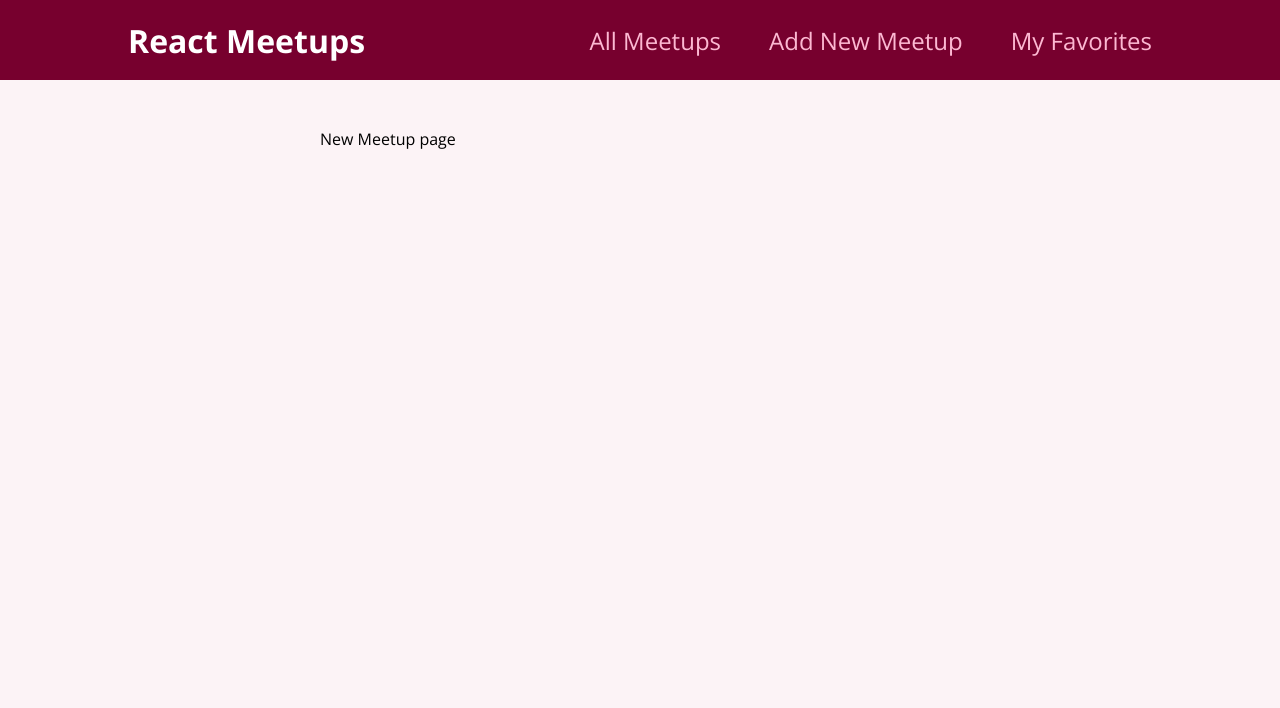
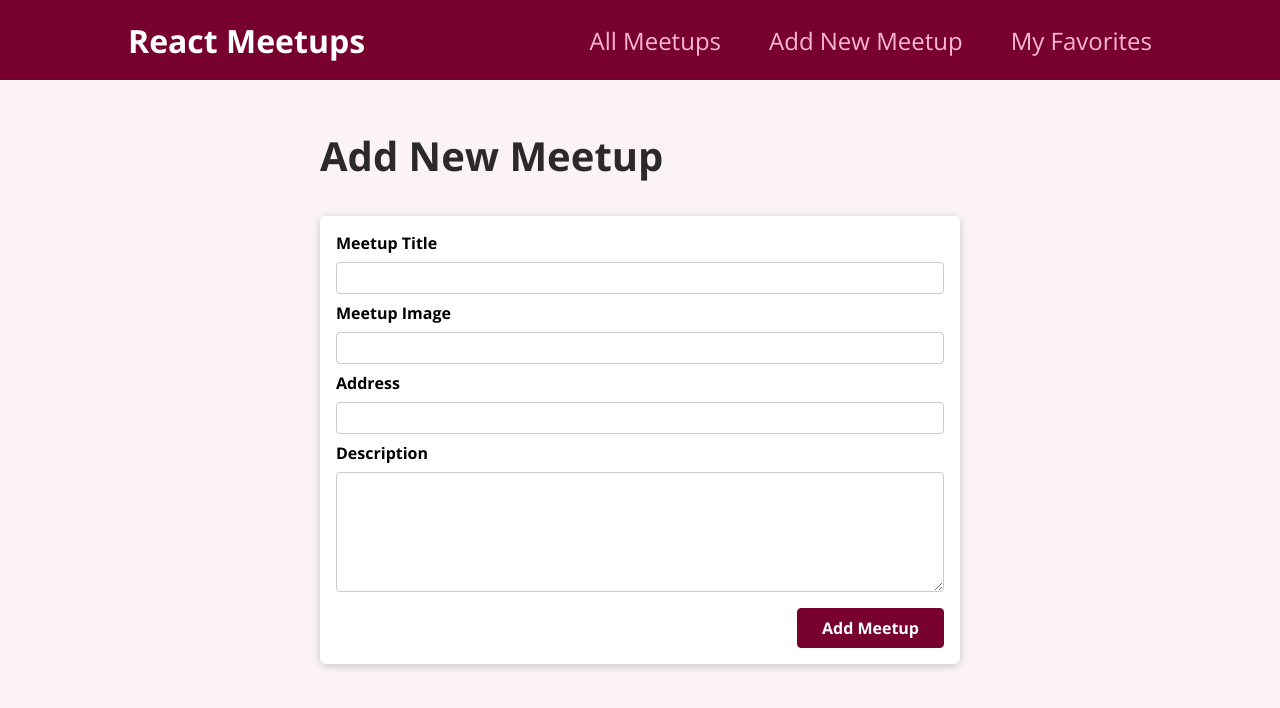
Before and after one commit to navidasadipur/reactCourseMeetup, a React (Create React App) app: page /new-meetup in a window 1280 px wide. Shown: the top 708 px of the page. Built offline with nearby package versions, Linux system fonts and the light colour scheme.

Commit message:
add new meetup form and post data to firebase api

```diff
--- /dev/null
+++ b/src/components/meetups/NewMeetupForm.js
@@ -0,0 +1,62 @@
+import { useRef } from "react";
+
+import Card from "../ui/Card";
+import classes from "./NewMeetupForm.module.css";
+
+function NewMeetupForm(props) {
+  const titleInputRef = useRef();
+  const imageInputRef = useRef();
+  const addressInputRef = useRef();
+  const descriptionInputRef = useRef();
+
+  function submitHandler(event) {
+    event.preventDefault();
+
+    const enteredTitle = titleInputRef.current.value;
+    const enteredImage = imageInputRef.current.value;
+    const enteredAddress = addressInputRef.current.value;
+    const enteredDescription = descriptionInputRef.current.value;
+
+    const meetupData = {
+        title: enteredTitle,
+        image: enteredImage,
+        address: enteredAddress,
+        description: enteredDescription
+    }
+
+    props.onAddMeetup(meetupData);
+  }
+
+  return (
+    <Card>
+      <form className={classes.form} onSubmit={submitHandler}>
+        <div className={classes.control}>
+          <label htmlFor="title">Meetup Title</label>
+          <input type="text" required id="title" ref={titleInputRef} />
+        </div>
+        <div className={classes.control}>
+          <label htmlFor="image">Meetup Image</label>
+          <input type="url" required id="image" ref={imageInputRef} />
+        </div>
+        <div className={classes.control}>
+          <label htmlFor="address">Address</label>
+          <input type="text" required id="address" ref={addressInputRef} />
+        </div>
+        <div className={classes.control}>
+          <label htmlFor="description">Description</label>
+          <textarea
+            rows="5"
+            required
+            id="description"
+            ref={descriptionInputRef}
+          ></textarea>
+        </div>
+        <div className={classes.actions}>
+          <button>Add Meetup</button>
+        </div>
+      </form>
+    </Card>
+  );
+}
+
+export default NewMeetupForm;
--- /dev/null
+++ b/src/components/meetups/NewMeetupForm.module.css
@@ -0,0 +1,45 @@
+.form {
+    padding: 1rem;
+  }
+
+  .control {
+    margin-bottom: 0.5rem;
+  }
+
+  .control label {
+    display: block;
+    font-weight: bold;
+    margin-bottom: 0.5rem;
+  }
+
+  .control input,
+  .control textarea {
+    display: block;
+    font: inherit;
+    border-radius: 4px;
+    border: 1px solid #ccc;
+    padding: 0.25rem;
+    width: 100%;
+  }
+
+  .actions {
+    margin-top: 1rem;
+    text-align: right;
+  }
+
+  .actions button {
+    font: inherit;
+    cursor: pointer;
+    background-color: #77002e;
+    color: white;
+    padding: 0.5rem 1.5rem;
+    border: 1px solid #77002e;
+    border-radius: 4px;
+    font-weight: bold;
+  }
+
+  .actions button:hover,
+  .actions button:active {
+    background-color: #a50e48;
+    border-color: #a50e48;
+  }
--- a/src/pages/NewMeetup.js
+++ b/src/pages/NewMeetup.js
@@ -1,6 +1,22 @@
+import NewMeetupForm from "../components/meetups/NewMeetupForm";
+
 function NewMeetupPage(){
+    function addMeetupHandler(meetupData){
+        fetch('https://reactcoursemeetup-default-rtdb.firebaseio.com/meetups.json',
+        {
+            method: 'POST',
+            body: JSON.stringify(meetupData),
+            headers: {
+                'Content-Type': 'application/json'
+            }
+        });
+    }
+
     return (
-        <div>New Meetup page</div>
+        <section>
+        <h1>Add New Meetup</h1>
+        <NewMeetupForm onAddMeetup={addMeetupHandler}></NewMeetupForm>
+        </section>
     );
 }
 
```
